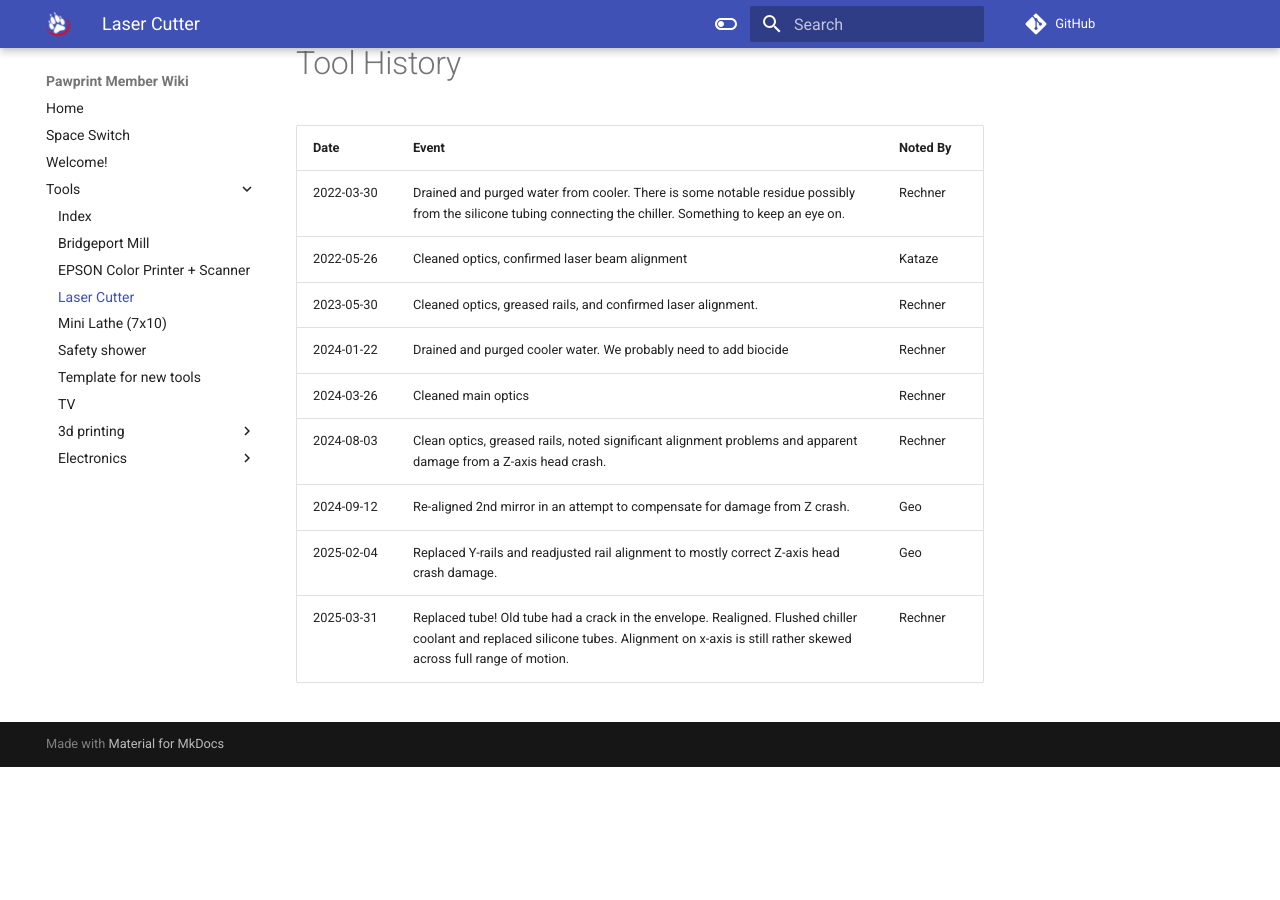
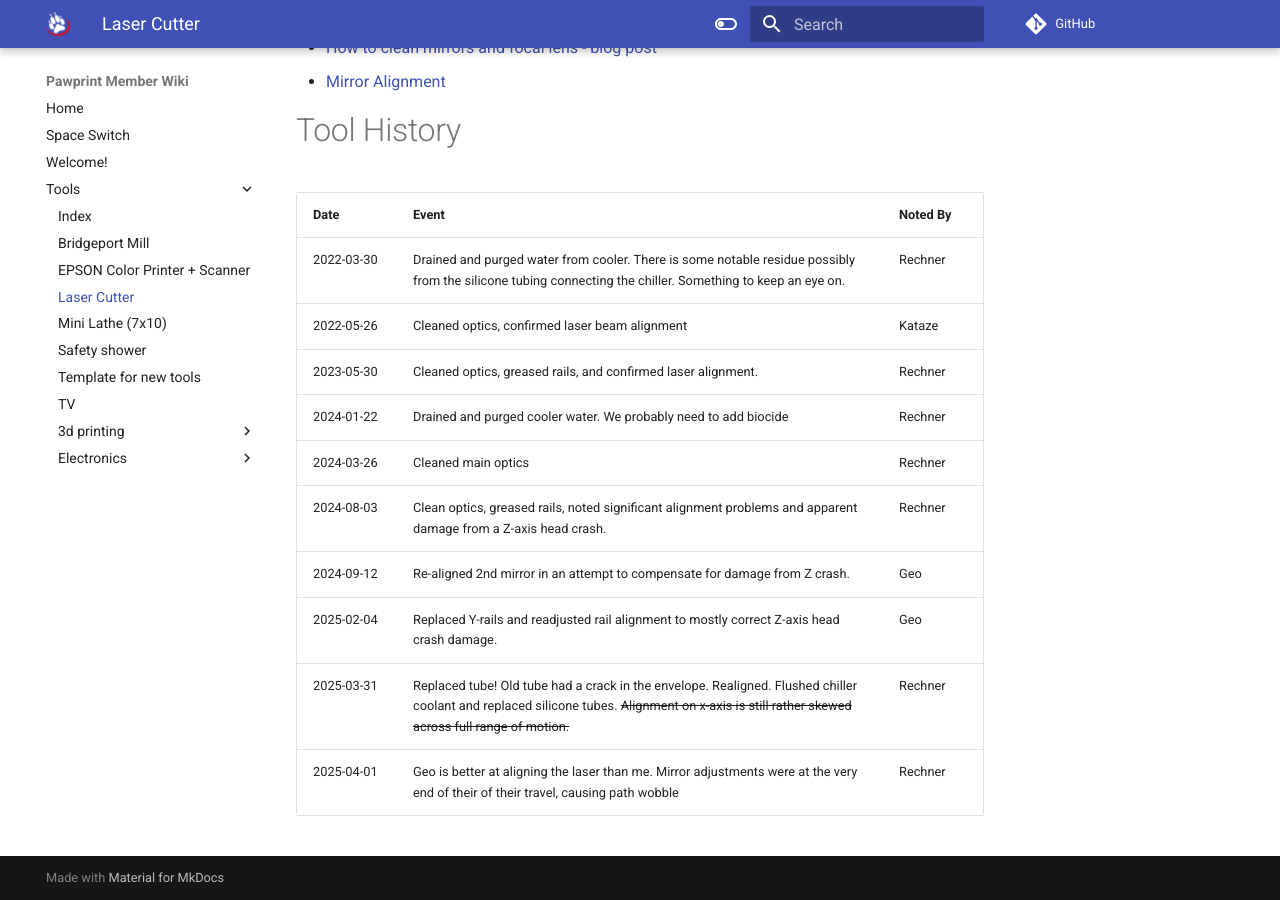
Before and after one commit to PawprintPrototyping/pawprintprototyping.github.io, an MkDocs documentation site: the page built from docs/tools/laser.md, in a window 1280 px wide and 900 px high, scrolled down 7004 px. Built offline with MkDocs 1.6.1 and Material for MkDocs 9.7.7, drawn with Linux system fonts in a browser that asks for light colours; comment, search, counter and statistics services are not loaded; before the commit the page ends 7771 px from its top, so only the background shows below that; some of the changed text lies outside the part shown.

Commit message:
Update laser.md

```diff
--- a/docs/tools/laser.md
+++ b/docs/tools/laser.md
@@ -132,6 +132,8 @@ Select an appropriate power and speed for the material you are cutting.  Here ar
 
 Our laser has an automatic focus setting. Place the material under the Z-axis sensor, press `Fn`, and use the up/down arrow to highlight `Auto Focus` setting, and press `Enter` to set the Z-height.  This will place the focus exactly at the top of the material, and set the machine Z-height to 0.  Use this setting for engraving.  For cutting, especially thick material, you will need to adjust the Z-height to the center of the material.  However since the auto-focus sets the height of the bed to the surface, and won't let you back-drive the bed to Z < 0, you will need to place another piece of material of the same thickness before using the auto-focus, and then back-drive the bed down (3/2) × (material thickness).
 
+You can also manually level by jogging the Z up and down, and using the short end of the small piece of acrylic on the laser key as a gauge.
+
 !!! warning ""
     Always ensure there is material under the autofocus probe.  The probe tip size is about the size of the honeycomb cells and can cause the laser head to crash into the bed and damage the motion system. If the probe misses the bed or crashes, hit the E-stop and manually back drive the bed leveling chain before restarting the machine.  Notify a board member for help with checking mirror alignment before resuming operation.
 
@@ -212,4 +214,5 @@ Our laser has an automatic focus setting. Place the material under the Z-axis se
 |2024-08-03 | Clean optics, greased rails, noted significant alignment problems and apparent damage from a Z-axis head crash. | Rechner
 |2024-09-12 | Re-aligned 2nd mirror in an attempt to compensate for damage from Z crash. | Geo
 |2025-02-04 | Replaced Y-rails and readjusted rail alignment to mostly correct Z-axis head crash damage. | Geo
-|2025-03-31 | Replaced tube!  Old tube had a crack in the envelope.  Realigned.  Flushed chiller coolant and replaced silicone tubes. Alignment on x-axis is still rather skewed across full range of motion. | Rechner
+|2025-03-31 | Replaced tube!  Old tube had a crack in the envelope.  Realigned.  Flushed chiller coolant and replaced silicone tubes. ~~Alignment on x-axis is still rather skewed across full range of motion.~~ | Rechner
+|2025-04-01 | Geo is better at aligning the laser than me.  Mirror adjustments were at the very end of their of their travel, causing path wobble | Rechner
```
